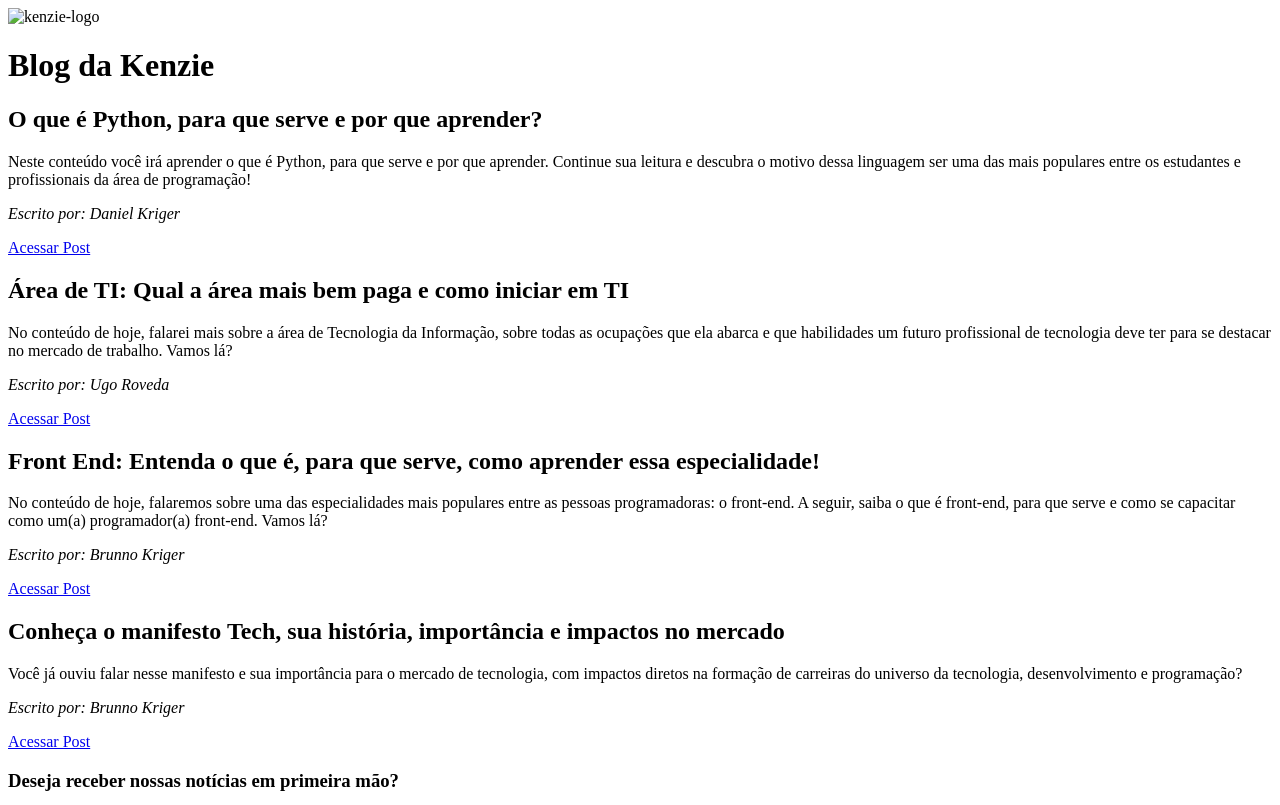
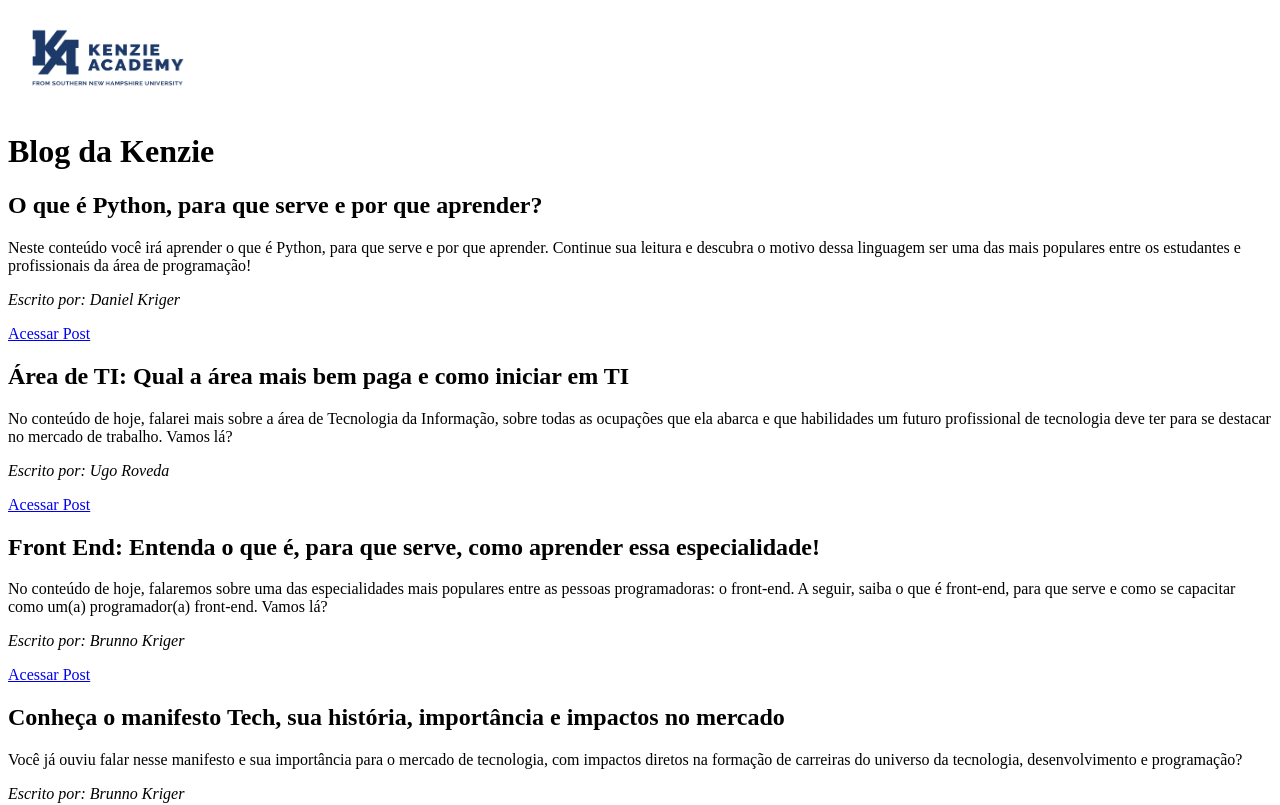
Before and after one commit to Mauk23/blog_kenzie_entrega1, a plain HTML site: page index.html in a window 1280 px wide. Shown: the top 805 px of the page. Drawn offline with Linux system fonts and the light colour scheme.

Commit message:
img path attempts

```diff
--- a/index.html
+++ b/index.html
@@ -6,7 +6,7 @@
     <title>Blog Kenzie</title>
 </head>
 <header>
-    <img src="./img/kenzie-logo.webp/" alt="kenzie-logo" width="200" height="100">
+    <img src="../img/kenzie-logo.webp" alt="kenzie-logo" width="200" height="100">
 </header>
 <body>
     <h1>Blog da Kenzie</h1>
```
